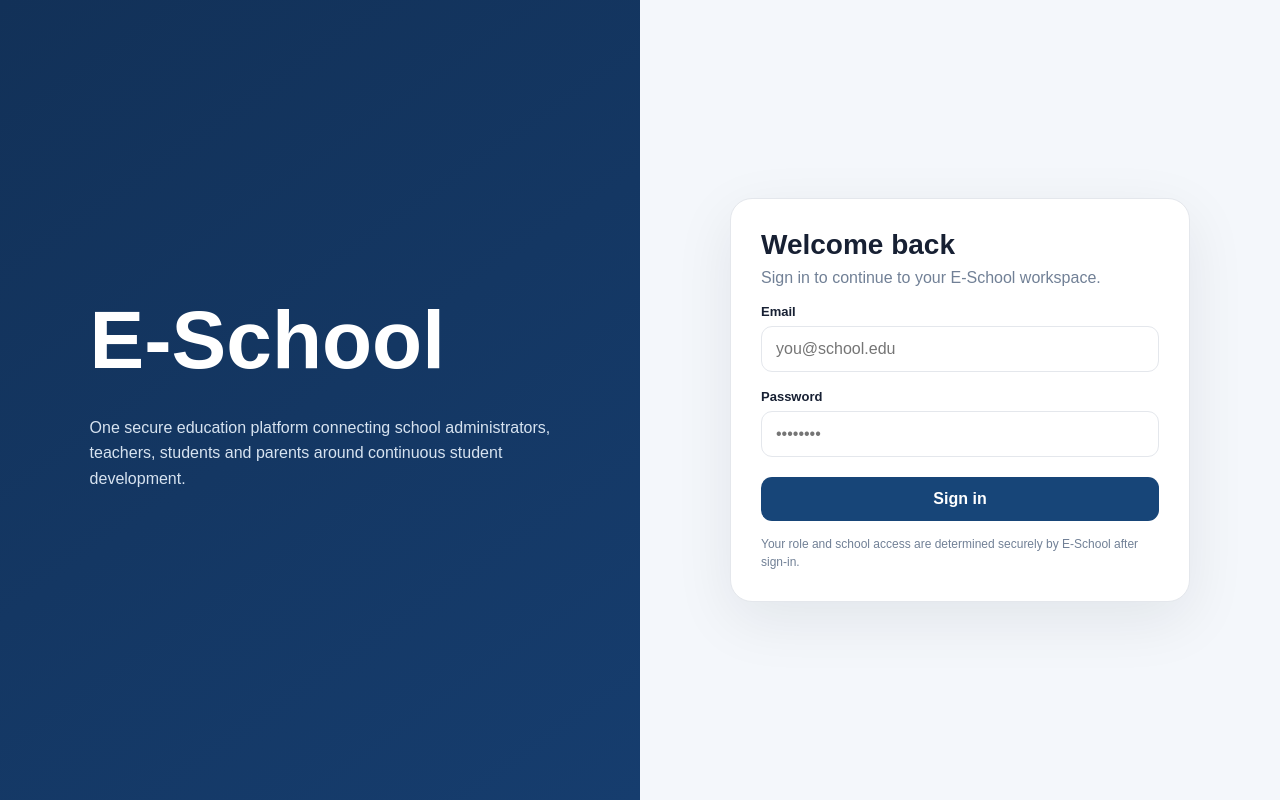
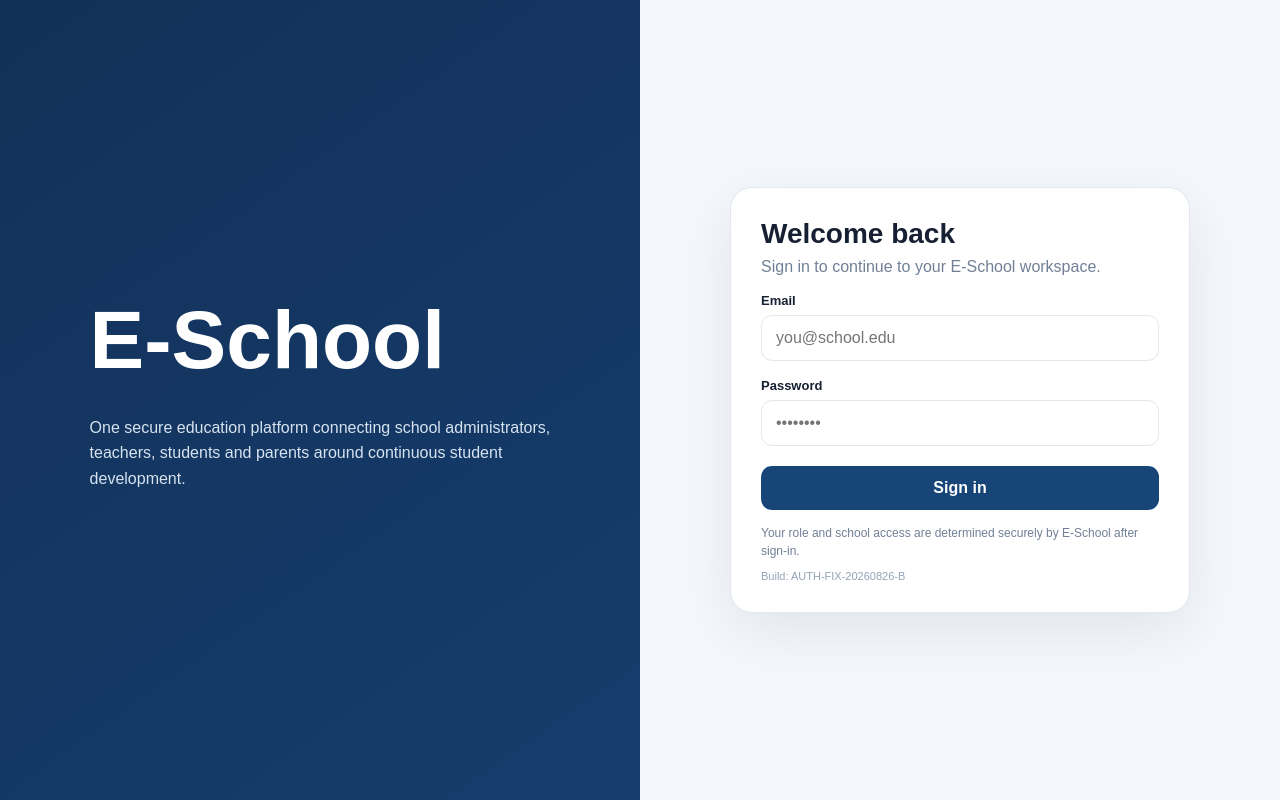
Before and after one commit to Heezmos/E-School-Management-System, a Next.js app: page /login in a window 1280 px wide. Built offline with nearby package versions, Linux system fonts and the light colour scheme.

Commit message:
Add visible auth build marker for deployment verification

```diff
--- a/app/login/page.tsx
+++ b/app/login/page.tsx
@@ -65,6 +65,9 @@ export default function LoginPage() {
           <div className="note">
             Your role and school access are determined securely by E-School after sign-in.
           </div>
+          <div style={{ marginTop: 10, fontSize: 11, color: "#94a3b8" }}>
+            Build: AUTH-FIX-20260826-B
+          </div>
         </form>
       </section>
     </main>
```
